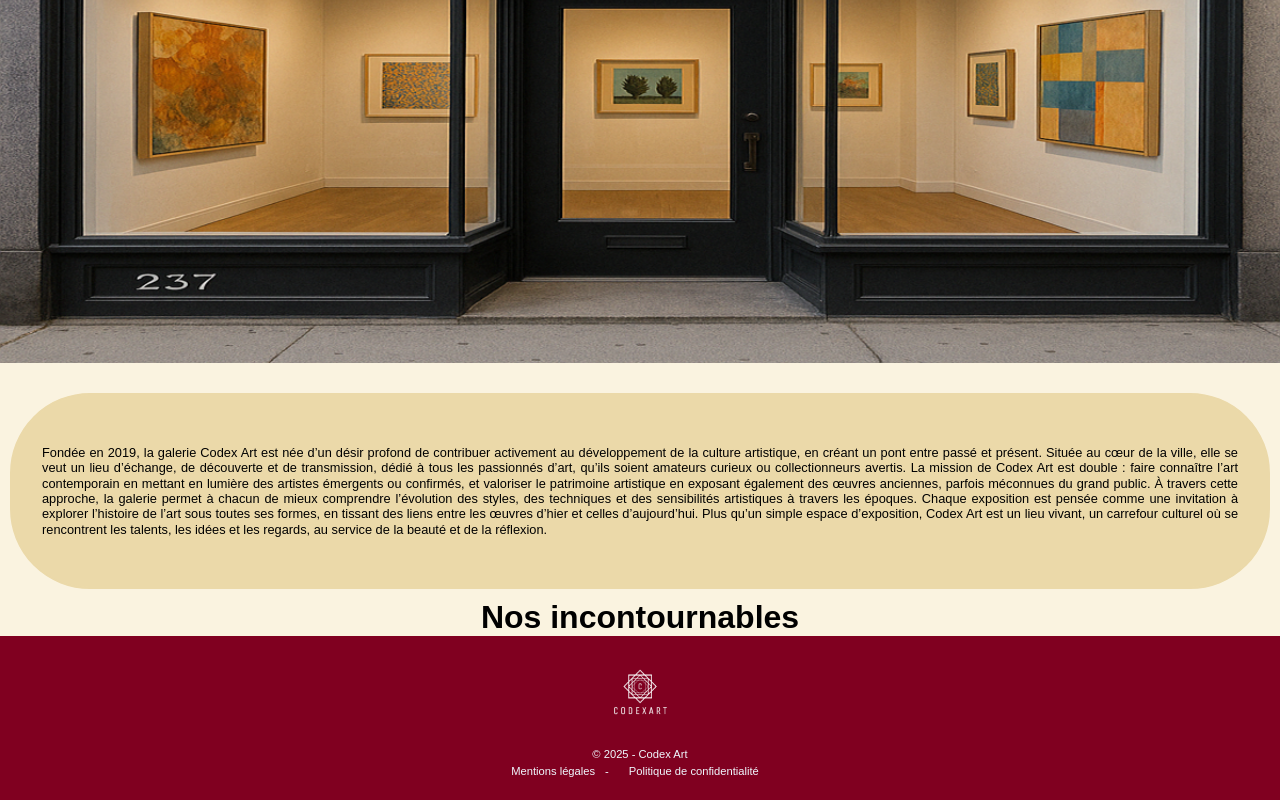
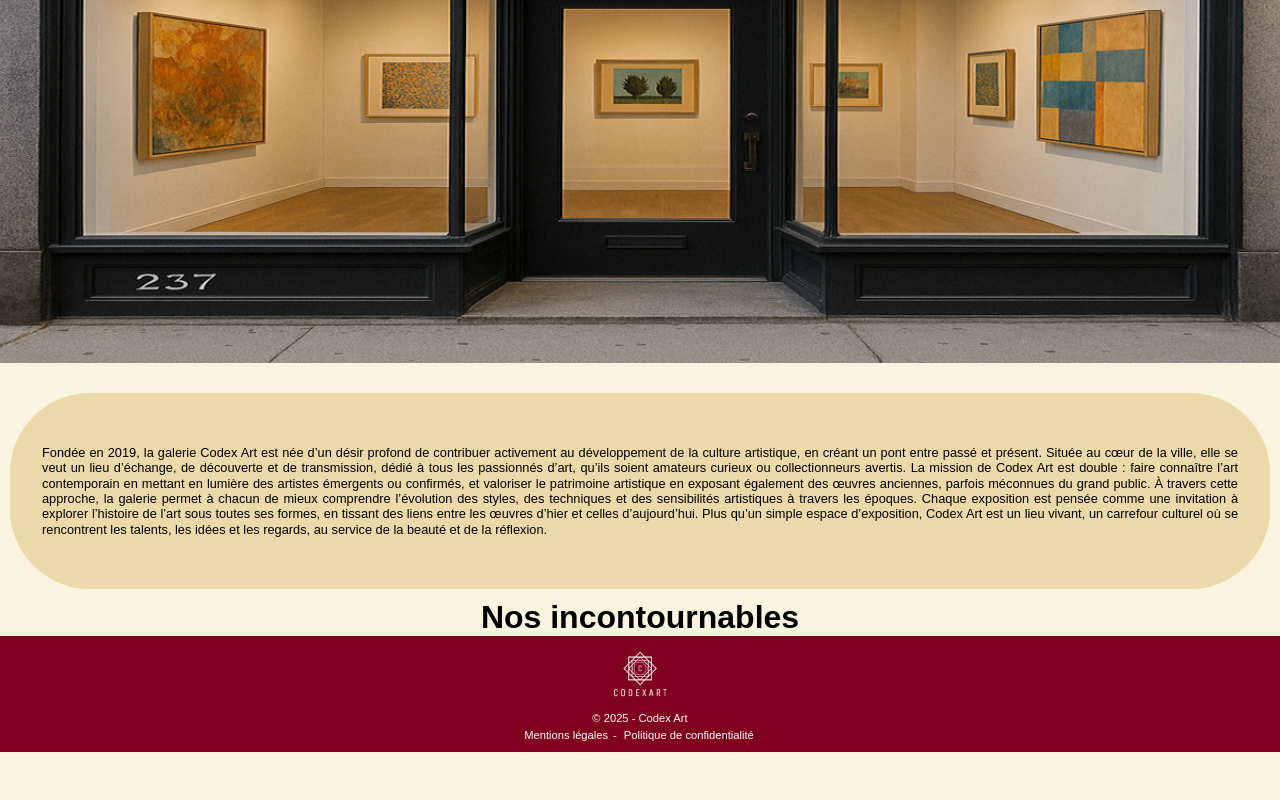
Before and after one commit to Sunnysmilen/P2-CodexArt, a React (Vite) app in the folder client/: page / in a window 1280 px wide. Shown: the part 539-1339 px from the top of the page. After the commit the page ends 1291 px from the top, so only its background shows below. Built offline with nearby package versions, Linux system fonts and the light colour scheme; a web font is replaced by a local one.

Commit message:
fix: adjustement of footer.css

```diff
--- a/client/src/styles/footer.css
+++ b/client/src/styles/footer.css
@@ -4,19 +4,19 @@ footer {
   align-items: center;
   background-color: #800020;
   font-size: 0.7rem;
-  color: aliceblue;
+  color: white;
   padding: 1em;
   margin: 0;
 }
 
 .logoFooter {
   width: 100px;
+  margin: -10px;
 }
 
 .logoFooter img {
   width: 100%;
   background-color: #800020;
-  margin: 0;
 }
 
 footer p {
@@ -29,17 +29,17 @@ footer div {
   flex-direction: row;
   justify-content: center;
   background-color: #800020;
-  gap: 10px;
-  margin-bottom: 1em;
+  gap: 5px;
 }
 
 footer span {
   background-color: #800020;
-  color: aliceblue;
+  color: white;
 }
 
 footer a {
-  color: aliceblue;
+  color: white;
   text-decoration: none;
   background-color: #800020;
+  margin: 0;
 }
```
